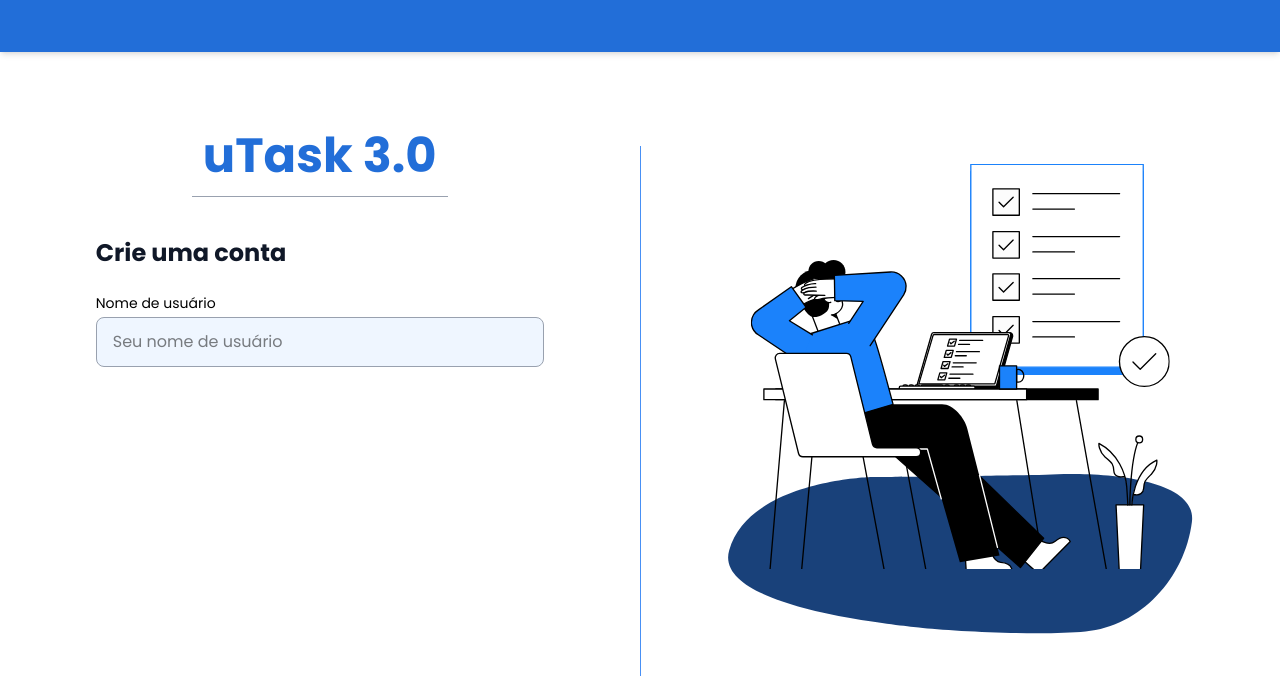
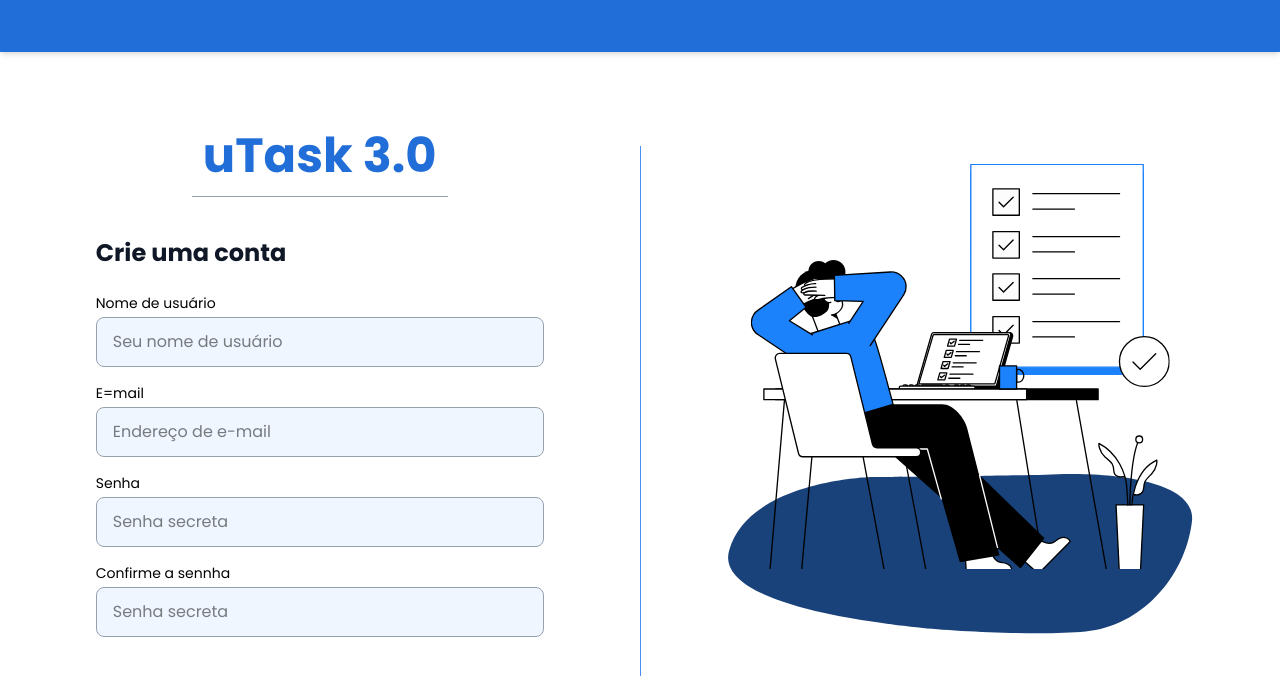
Before and after one commit to miguelnsimoes/utask-3.0, a React (Vite) app in the folder frontend/: page /register in a window 1280 px wide. Shown: the top 676 px of the page. Built offline with nearby package versions, Linux system fonts and the light colour scheme.

Commit message:
feat: campos de cadastro

```diff
--- a/frontend/src/pages/Register.tsx
+++ b/frontend/src/pages/Register.tsx
@@ -25,6 +25,28 @@ export function Register() {
                                 placeholder='Seu nome de usuário'
                                 className='border border-gray-400 rounded-lg px-4 py-3 mb-4 outline-none bg-blue-50 focus:border-primary'
                             />
+
+                            <label className='text-sm mb-1 font-poppins font-normal'>E=mail</label>
+                            <input
+                                type="email"
+                                placeholder='Endereço de e-mail'
+                                className='border border-gray-400 rounded-lg px-4 py-3 mb-4 outline-none bg-blue-50 focus:border-primary'
+                            />
+
+                            <label className='text-sm mb-1 font-poppins font-normal'>Senha</label>
+                            <input
+                                type="password"
+                                placeholder='Senha secreta'
+                                className='border border-gray-400 rounded-lg px-4 py-3 mb-4 outline-none bg-blue-50 focus:border-primary'
+                            />
+
+                            <label className='text-sm mb-1 font-poppins font-normal'>Confirme a sennha</label>
+                            <input
+                                type="passwordConfirm"
+                                placeholder='Senha secreta'
+                                className='border border-gray-400 rounded-lg px-4 py-3 mb-4 outline-none bg-blue-50 focus:border-primary'
+                            />
+
                         </div>
 
                     </div>
```
